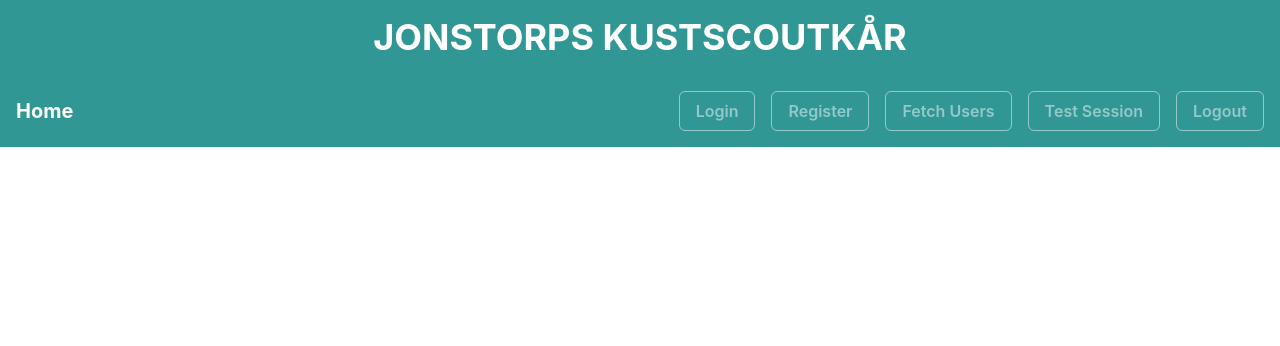
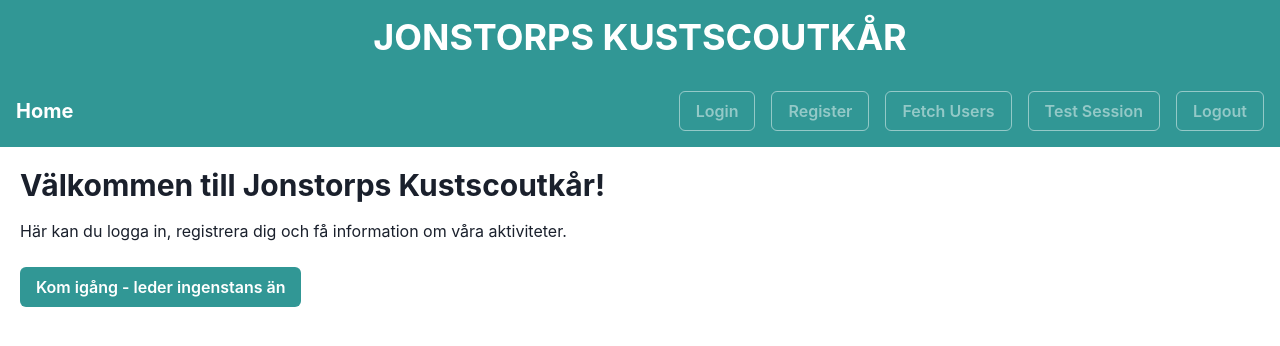
Before and after one commit to sczcz/carpool-app, a React (Create React App) app in the folder scout-app/: page / in a window 1280 px wide. Shown: the top 346 px of the page. Built offline with nearby package versions, Linux system fonts and the light colour scheme.

Commit message:
created home page

```diff
--- a/scout-app/src/App.js
+++ b/scout-app/src/App.js
@@ -7,6 +7,7 @@ import Register from './components/Register';
 import FetchUsers from './components/FetchUsers';
 import TestSession from './components/TestSession';
 import Logout from './components/Logout';
+import Home from './components/Home'; // Importera Home
 
 
 const App = () => {
@@ -15,6 +16,7 @@ const App = () => {
     <Header /> {/* Add your Header component here */}
       <Navbar />
       <Routes>
+      <Route path="/" element={<Home />} /> {/* Lägg till Home-rutten */}
         <Route path="/login" element={<Login />} />
         <Route path="/register" element={<Register />} />
         <Route path="/FetchUsers" element={<FetchUsers />} />
--- /dev/null
+++ b/scout-app/src/components/Home.js
@@ -0,0 +1,20 @@
+import React from 'react';
+import { Box, Heading, Text, Button } from '@chakra-ui/react';
+
+const Home = () => {
+    return (
+        <Box p={5}>
+            <Heading as="h2" size="lg" mb={4}>
+                Välkommen till Jonstorps Kustscoutkår!
+            </Heading>
+            <Text fontSize="md" mb={6}>
+                Här kan du logga in, registrera dig och få information om våra aktiviteter.
+            </Text>
+            <Button colorScheme="teal" size="md">
+                Kom igång - leder ingenstans än
+            </Button>
+        </Box>
+    );
+};
+
+export default Home;
```
